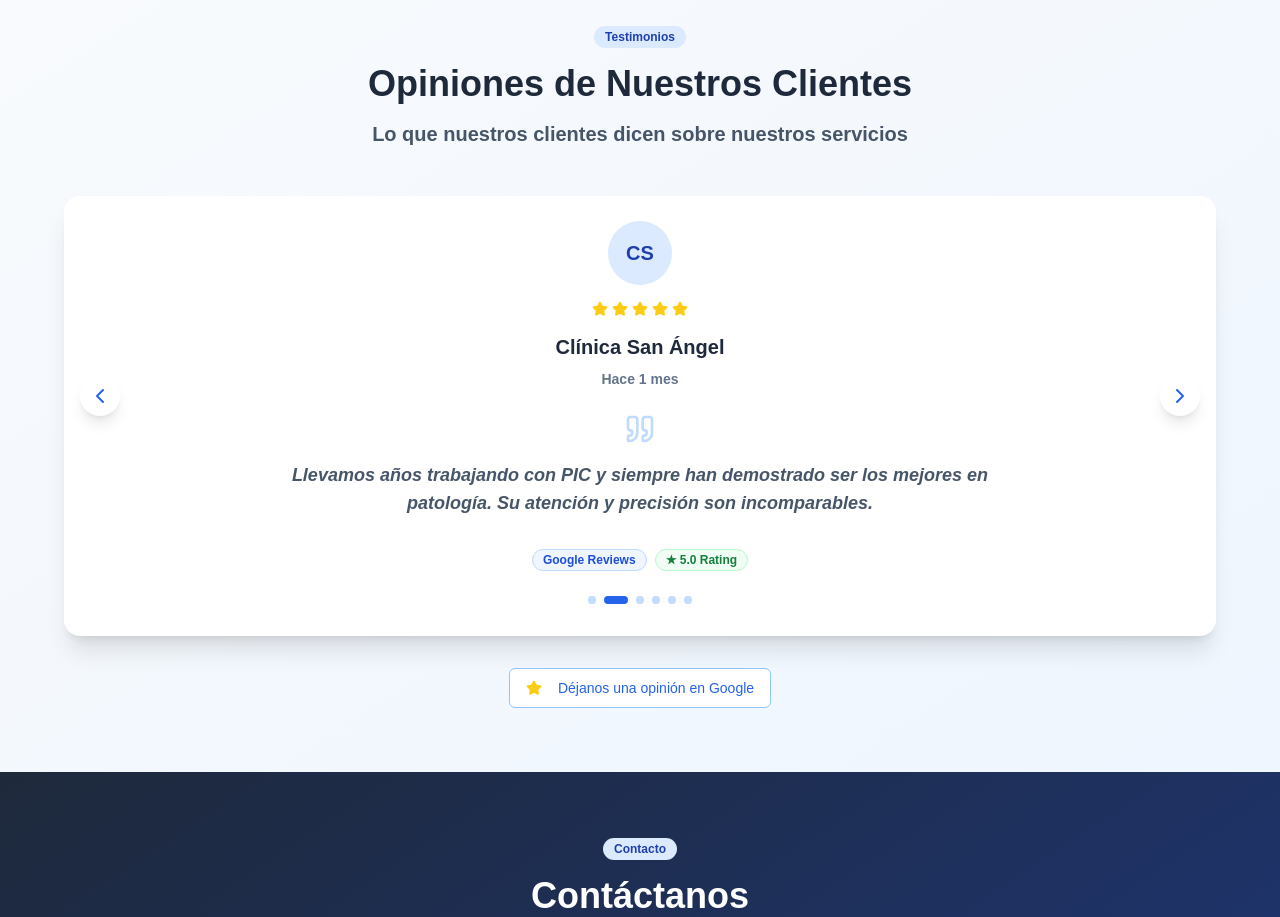
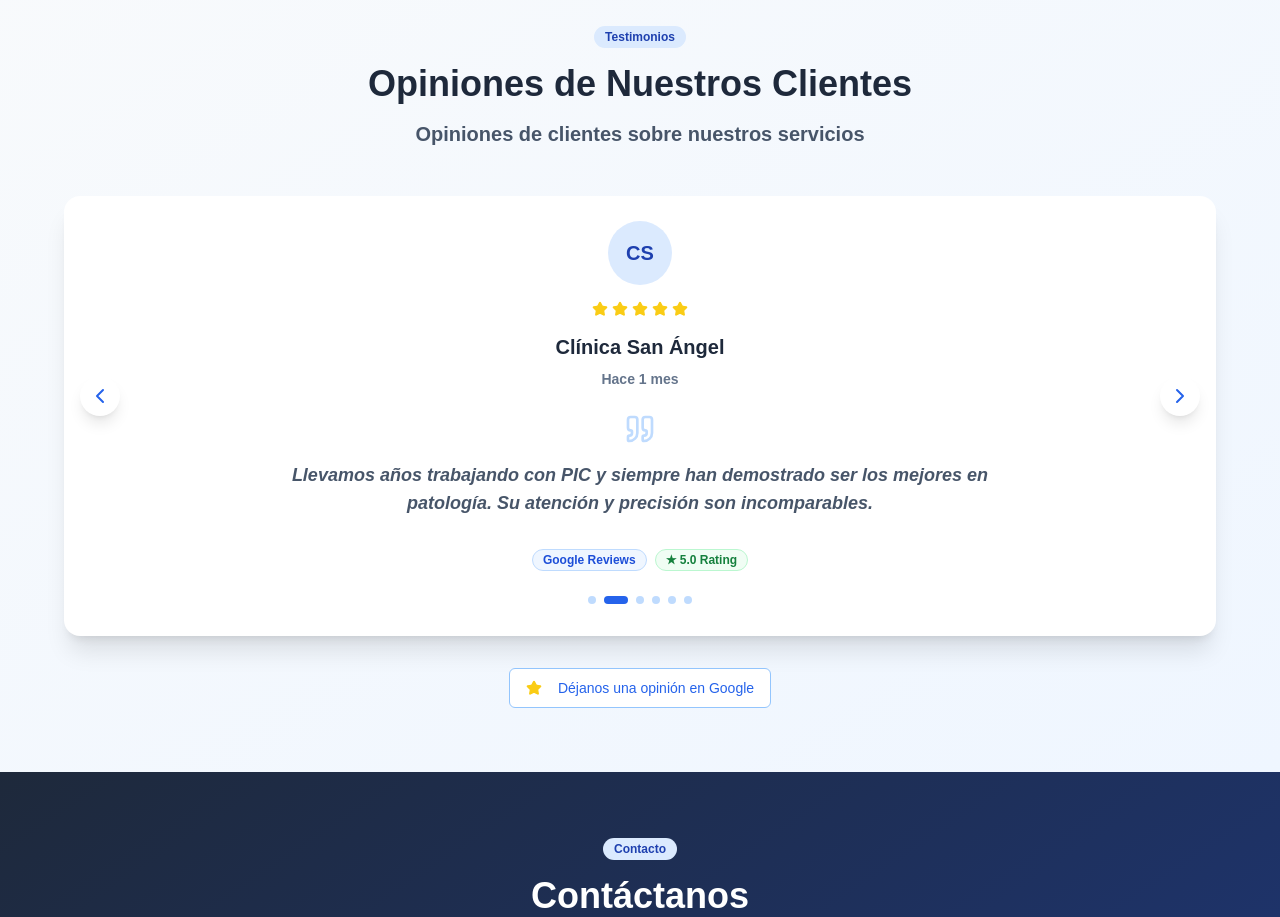
Before and after one commit to Irwingduran/ws-patologia, a Next.js app: page / in a window 1280 px wide. Shown: the part 5620-6537 px from the top of the page. Built offline with nearby package versions, Linux system fonts and the light colour scheme.

Commit message:
Update page.tsx

```diff
--- a/app/page.tsx
+++ b/app/page.tsx
@@ -375,7 +375,7 @@ export default function PathologyWebsite() {
           <div className="text-center mb-12">
             <Badge className="bg-blue-100 text-blue-800 hover:bg-blue-100 mb-4">Testimonios</Badge>
             <h2 className="text-3xl lg:text-4xl font-bold text-slate-800 mb-4">Opiniones de Nuestros Clientes</h2>
-            <p className="text-xl text-slate-600 max-w-3xl mx-auto">Lo que nuestros clientes dicen sobre nuestros servicios</p>
+            <p className="text-xl text-slate-600 max-w-3xl mx-auto">Opiniones de clientes sobre nuestros servicios</p>
           </div>
 
           <div className="relative">
```
